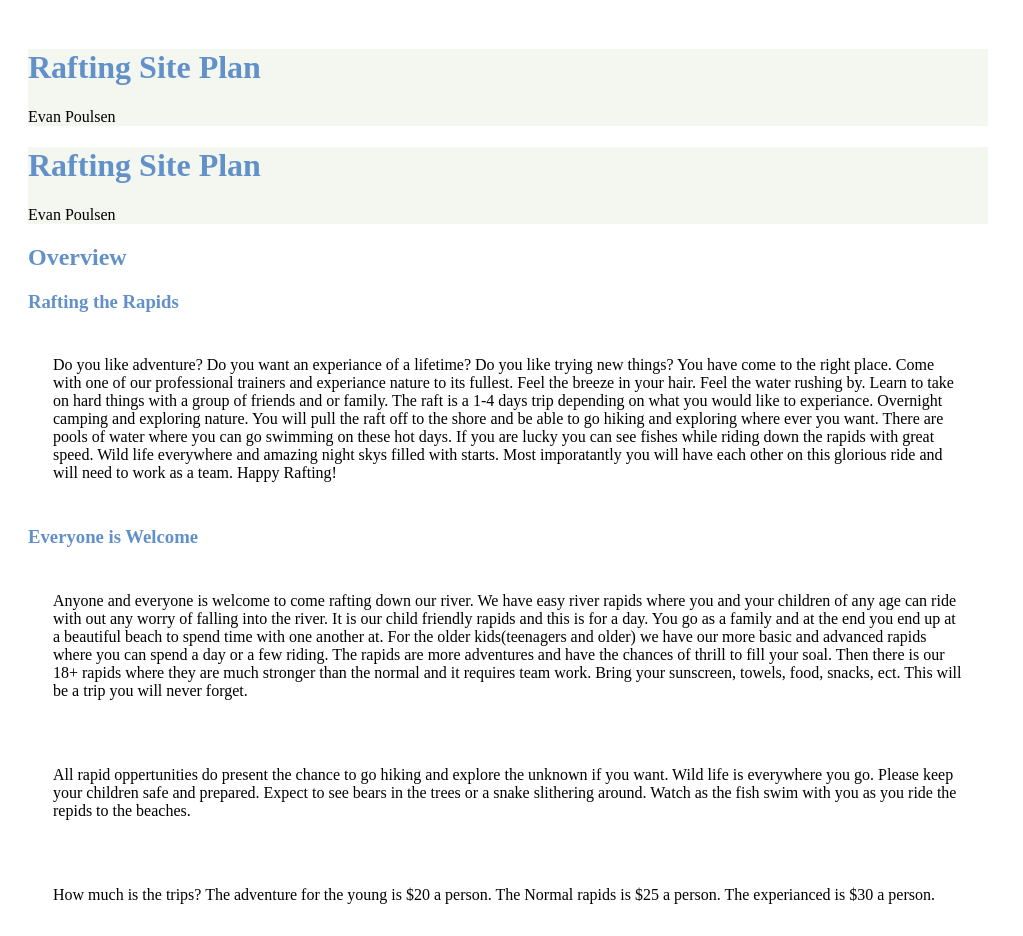
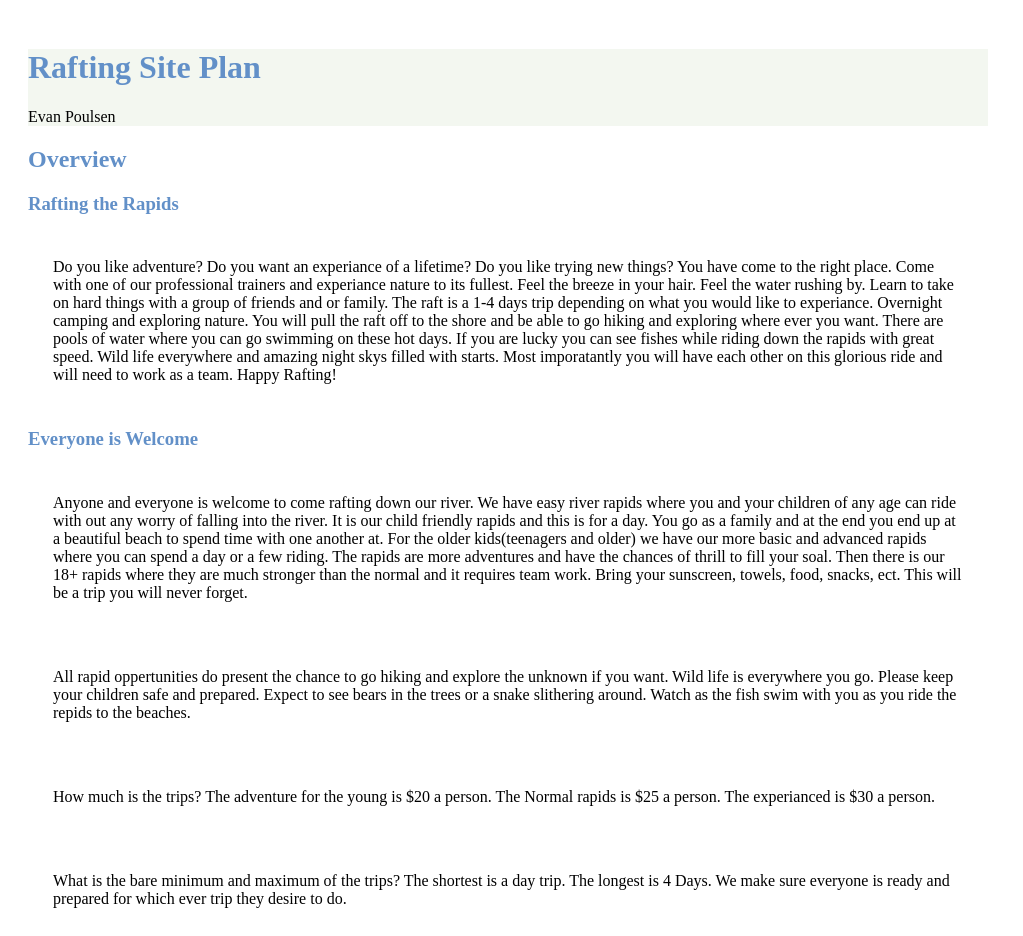
Before and after one commit to evanpoulsen/wdd130, a plain HTML site: page wwr/site-plan-rafting.html in a window 1280 px wide. Shown: the top 936 px of the page, without its empty margins (0-1023 px from the left). Drawn offline with Linux system fonts and the light colour scheme; a web font is replaced by a local one.

Commit message:
removed extra header

```diff
--- a/wwr/site-plan-rafting.html
+++ b/wwr/site-plan-rafting.html
@@ -14,10 +14,6 @@
             <div>Evan Poulsen</div>
           </header>
     </body>
-  <header>
-    <h1>Rafting Site Plan</h1>
-    <div>Evan Poulsen</div>
-  </header>
   <main>
     <h2>Overview</h2>
 
```
